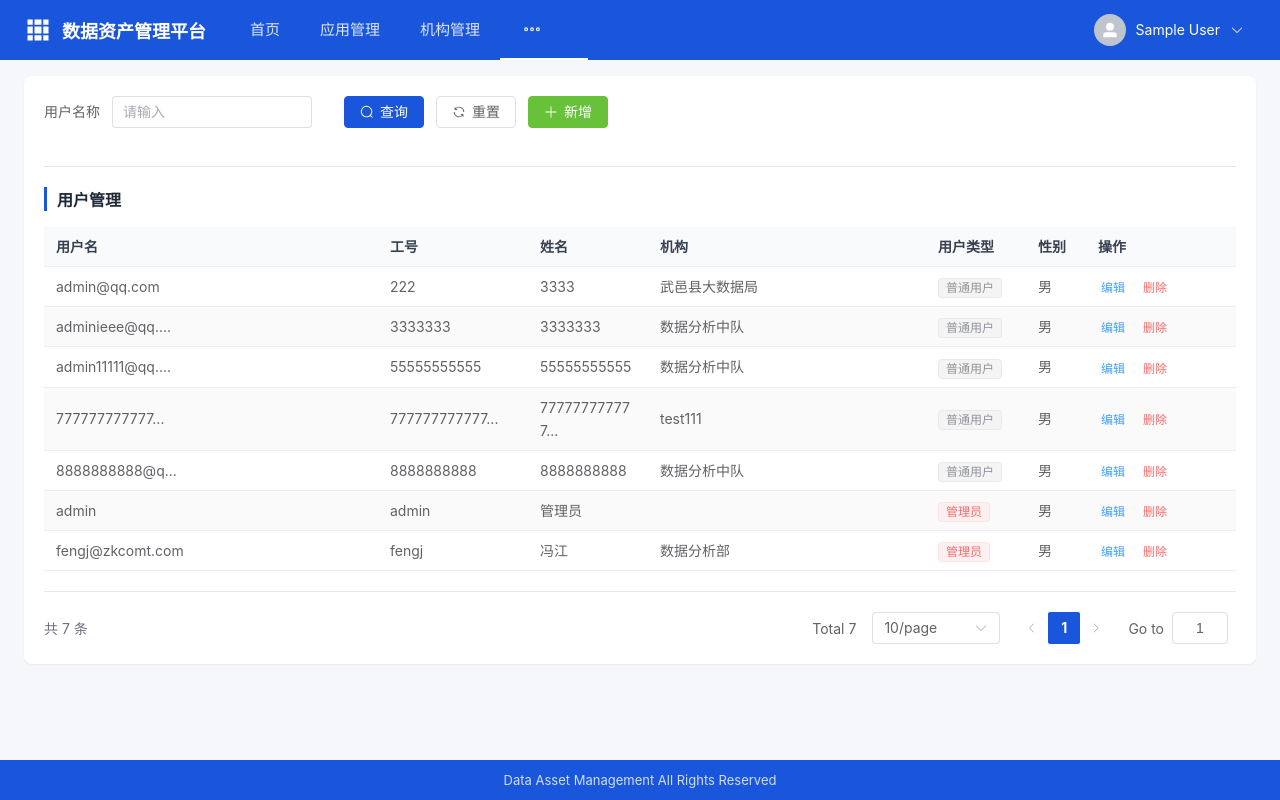
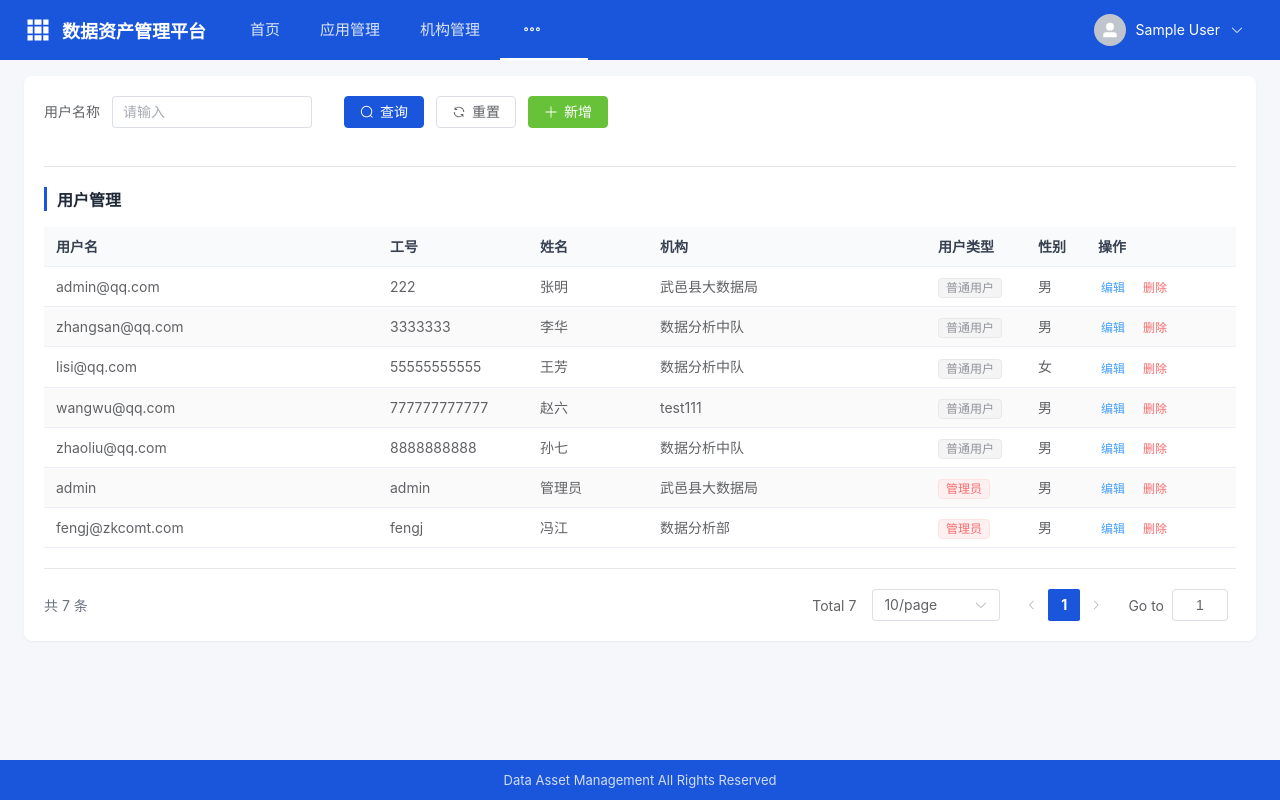
Before and after one commit to xu1132/data-asset-management, a Vue app: page /user in a window 1280 px wide. Built offline with nearby package versions, Linux system fonts and the light colour scheme; sample sign-in values are in the browser's storage.

Commit message:
fix: 补全机构管理负责人和联系电话数据，更新用户管理数据

```diff
--- a/src/stores/mock.js
+++ b/src/stores/mock.js
@@ -40,12 +40,12 @@ export const useMockStore = defineStore('mock', () => {
 
   // ==================== 机构管理 ====================
   const institutions = ref([
-    { id: 1, name: 'test111', parent: '武邑县大数据局', leader: '', phone: '' },
-    { id: 2, name: '武邑县大数据局', parent: '', leader: '', phone: '' },
-    { id: 3, name: '数据分析部', parent: '武邑县大数据局', leader: '', phone: '' },
-    { id: 4, name: '数据分析中心', parent: '数据分析部', leader: '', phone: '' },
-    { id: 5, name: '数据分析中队', parent: '数据分析中心', leader: '', phone: '' },
-    { id: 6, name: '数据分析小组', parent: '数据分析中队', leader: '', phone: '' }
+    { id: 1, name: 'test111', parent: '武邑县大数据局', leader: '张主任', phone: '0318-1234567' },
+    { id: 2, name: '武邑县大数据局', parent: '', leader: '李局长', phone: '0318-2345678' },
+    { id: 3, name: '数据分析部', parent: '武邑县大数据局', leader: '王部长', phone: '0318-3456789' },
+    { id: 4, name: '数据分析中心', parent: '数据分析部', leader: '刘主任', phone: '0318-4567890' },
+    { id: 5, name: '数据分析中队', parent: '数据分析中心', leader: '陈队长', phone: '0318-5678901' },
+    { id: 6, name: '数据分析小组', parent: '数据分析中队', leader: '赵组长', phone: '0318-6789012' }
   ])
 
   function addInstitution(inst) {
@@ -65,13 +65,13 @@ export const useMockStore = defineStore('mock', () => {
 
   // ==================== 用户管理 ====================
   const users = ref([
-    { id: 1, username: 'admin@qq.com', employeeId: '222', name: '3333', institution: '武邑县大数据局', userType: '普通用户', gender: '男', startDate: '', endDate: '' },
-    { id: 2, username: 'adminieee@qq....', employeeId: '3333333', name: '3333333', institution: '数据分析中队', userType: '普通用户', gender: '男', startDate: '', endDate: '' },
-    { id: 3, username: 'admin11111@qq....', employeeId: '55555555555', name: '55555555555', institution: '数据分析中队', userType: '普通用户', gender: '男', startDate: '', endDate: '' },
-    { id: 4, username: '777777777777...', employeeId: '777777777777...', name: '777777777777...', institution: 'test111', userType: '普通用户', gender: '男', startDate: '', endDate: '' },
-    { id: 5, username: '8888888888@q...', employeeId: '8888888888', name: '8888888888', institution: '数据分析中队', userType: '普通用户', gender: '男', startDate: '', endDate: '' },
-    { id: 6, username: 'admin', employeeId: 'admin', name: '管理员', institution: '', userType: '管理员', gender: '男', startDate: '', endDate: '' },
-    { id: 7, username: 'fengj@zkcomt.com', employeeId: 'fengj', name: '冯江', institution: '数据分析部', userType: '管理员', gender: '男', startDate: '', endDate: '' }
+    { id: 1, username: 'admin@qq.com', employeeId: '222', name: '张明', institution: '武邑县大数据局', userType: '普通用户', gender: '男', startDate: '2025-01-01', endDate: '' },
+    { id: 2, username: 'zhangsan@qq.com', employeeId: '3333333', name: '李华', institution: '数据分析中队', userType: '普通用户', gender: '男', startDate: '2025-02-15', endDate: '' },
+    { id: 3, username: 'lisi@qq.com', employeeId: '55555555555', name: '王芳', institution: '数据分析中队', userType: '普通用户', gender: '女', startDate: '2025-03-10', endDate: '' },
+    { id: 4, username: 'wangwu@qq.com', employeeId: '777777777777', name: '赵六', institution: 'test111', userType: '普通用户', gender: '男', startDate: '2025-04-01', endDate: '' },
+    { id: 5, username: 'zhaoliu@qq.com', employeeId: '8888888888', name: '孙七', institution: '数据分析中队', userType: '普通用户', gender: '男', startDate: '2025-04-15', endDate: '' },
+    { id: 6, username: 'admin', employeeId: 'admin', name: '管理员', institution: '武邑县大数据局', userType: '管理员', gender: '男', startDate: '2025-01-01', endDate: '' },
+    { id: 7, username: 'fengj@zkcomt.com', employeeId: 'fengj', name: '冯江', institution: '数据分析部', userType: '管理员', gender: '男', startDate: '2025-01-01', endDate: '' }
   ])
 
   function addUser(user) {
--- a/src/views/Institution.vue
+++ b/src/views/Institution.vue
@@ -21,6 +21,7 @@
         <el-table-column prop="name" label="名称" min-width="200" />
         <el-table-column prop="parent" label="上级机构" min-width="200" />
         <el-table-column prop="leader" label="负责人" min-width="150" />
+        <el-table-column prop="phone" label="联系电话" min-width="150" />
         <el-table-column label="操作" width="150" fixed="right">
           <template #default="{ row }">
             <el-button type="primary" link size="small" @click="showEditDialog(row)">编辑</el-button>
@@ -57,6 +58,9 @@
         <el-form-item label="负责人">
           <el-input v-model="formData.leader" placeholder="请输入负责人" />
         </el-form-item>
+        <el-form-item label="联系电话">
+          <el-input v-model="formData.phone" placeholder="请输入联系电话" />
+        </el-form-item>
       </el-form>
       <template #footer>
         <el-button @click="dialogVisible = false">取消</el-button>
@@ -84,7 +88,8 @@ const editId = ref(null)
 const formData = reactive({
   name: '',
   parent: '',
-  leader: ''
+  leader: '',
+  phone: ''
 })
 
 const filteredInstitutions = computed(() => {
```
